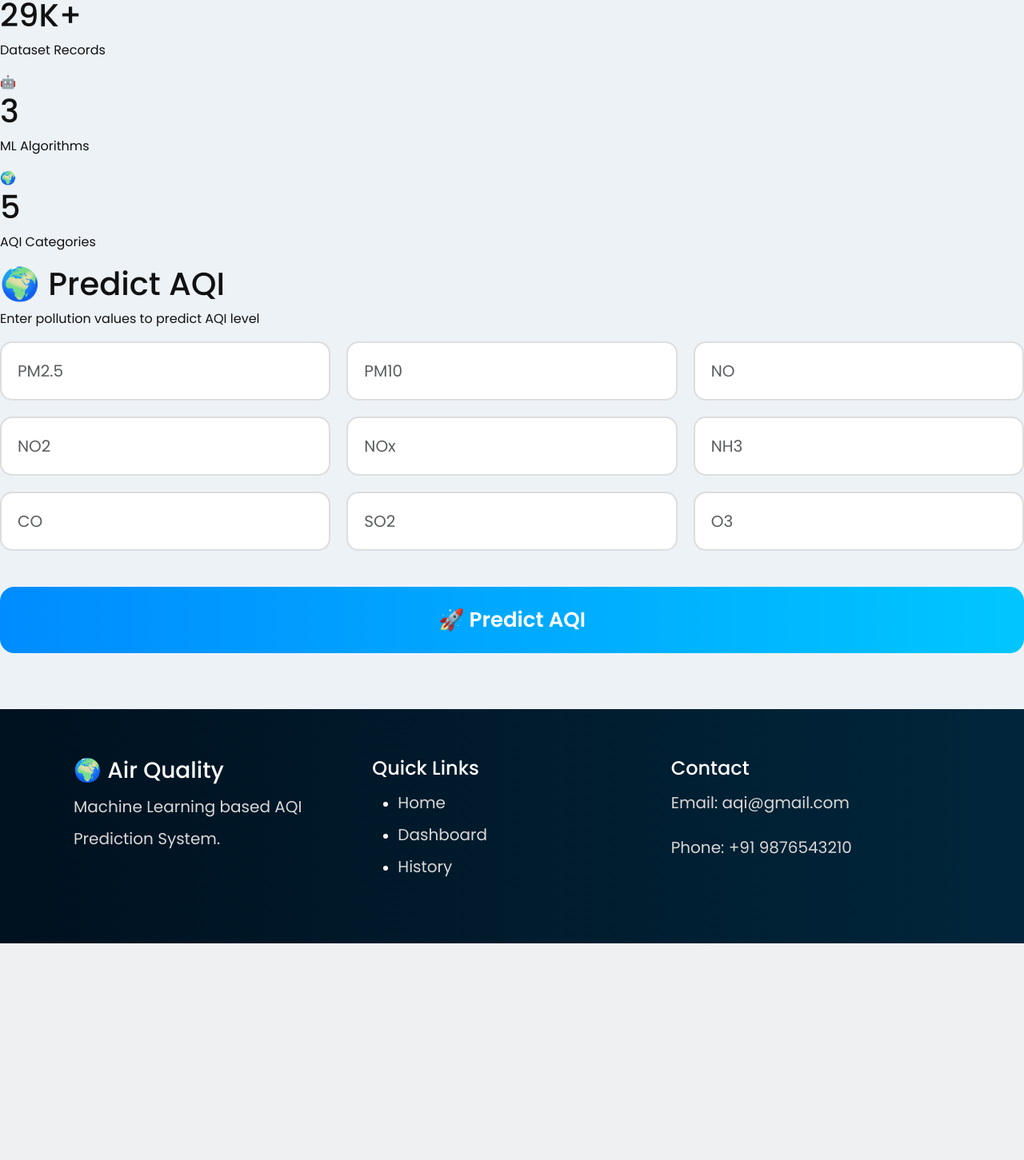
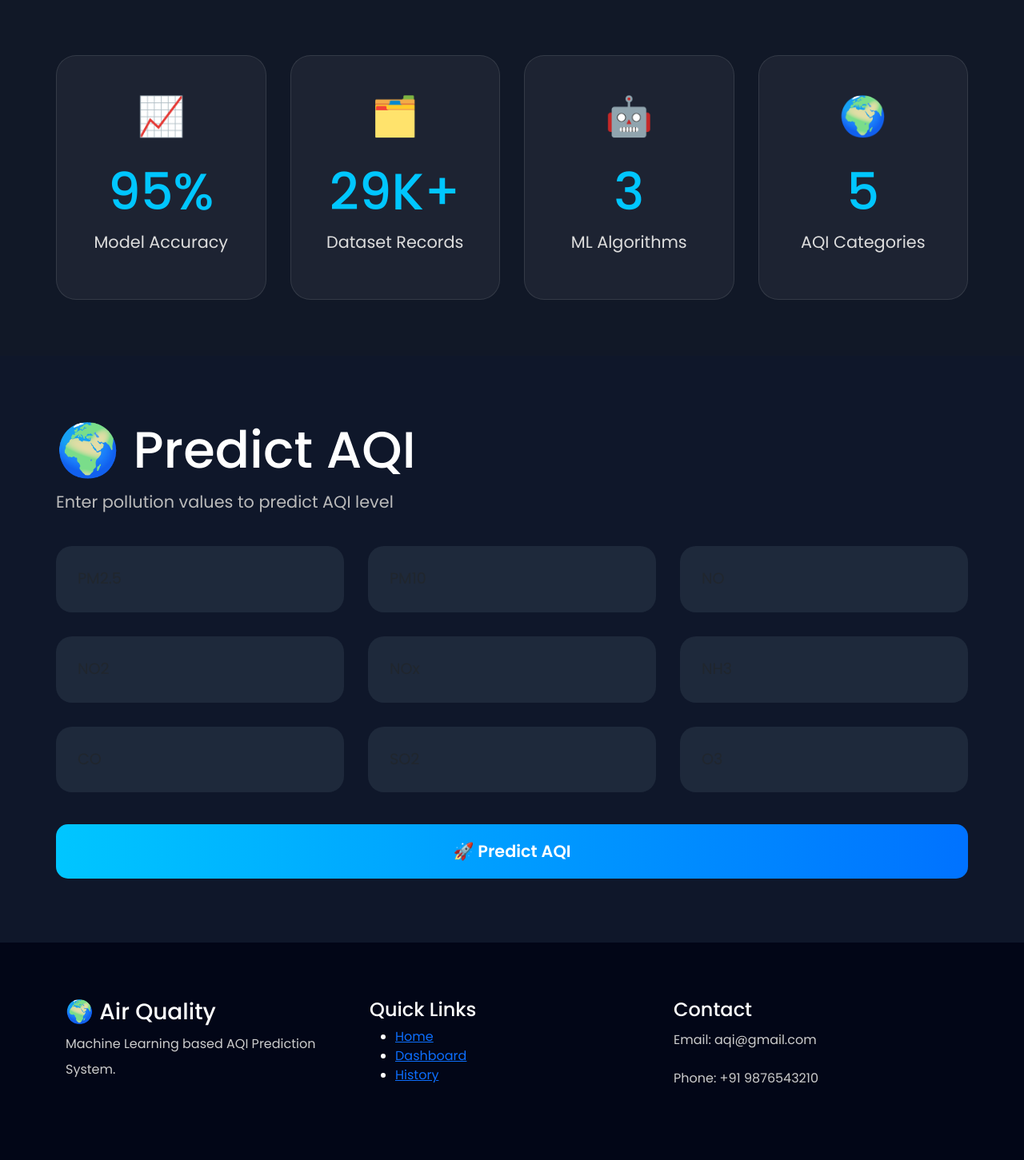
Before and after one commit to ABDfathah2723/aqi-prediction-system, a Flask app: page / in a window 1280 px wide. Shown: the part 900-2351 px from the top of the page at 80% size. Before the commit the page ends 2080 px from the top, so only its background shows below. Run offline with Flask 3, Linux system fonts and the light colour scheme; parts of the project's set-up code (start-up, migrations or seed data) failed here and were passed over.

Commit message:
Modern UI update3

```diff
--- a/static/style.css
+++ b/static/style.css
@@ -9,239 +9,212 @@
     font-family:'Poppins',sans-serif;
 }
 
-/* BODY */
-
 body{
-    background:#edf2f7;
-    color:#111;
+    background:#0f172a;
+    color:white;
+    overflow-x:hidden;
 }
 
 /* NAVBAR */
 
 .navbar{
+    background:rgba(0,0,0,0.7);
+    backdrop-filter:blur(12px);
+    padding:20px 60px;
+    position:sticky;
+    top:0;
+    z-index:1000;
+    border-bottom:1px solid rgba(255,255,255,0.1);
+}
+
+.navbar-brand{
+    font-size:2rem;
+    font-weight:700;
+    color:#fff !important;
+}
+
+.nav-link{
+    color:#ddd !important;
+    margin-left:20px;
+    font-size:1.1rem;
+    transition:0.3s;
+}
+
+.nav-link:hover{
+    color:#00c6ff !important;
+}
+
+/* HERO SECTION */
+
+.hero-section{
     width:100%;
-    padding:25px 70px;
-    background:linear-gradient(to right,#00111f,#01263b);
+    min-height:100vh;
+    background:
+    linear-gradient(rgba(0,0,0,0.6),
+    rgba(0,0,0,0.7)),
+    url("https://images.unsplash.com/photo-1532102235608-dc8fc689c9ab?q=80&w=1974&auto=format&fit=crop");
+    background-size:cover;
+    background-position:center;
+    padding:80px 70px;
+    display:flex;
+    align-items:center;
+}
+
+.hero-overlay{
+    width:100%;
     display:flex;
     justify-content:space-between;
     align-items:center;
-    position:sticky;
-    top:0;
-    z-index:1000;
-}
-
-.logo{
-    color:white;
-    font-size:42px;
-    font-weight:700;
-}
-
-.logo span{
-    color:#00c3ff;
-}
-
-.nav-links a{
-    color:white;
-    text-decoration:none;
-    margin-left:35px;
-    font-size:22px;
-    transition:0.3s;
-}
-
-.nav-links a:hover{
-    color:#00c3ff;
-}
-
-/* HERO */
-
-.hero-section{
-    width:95%;
-    margin:40px auto;
-    border-radius:35px;
-    overflow:hidden;
-    background:
-    linear-gradient(rgba(0,0,0,0.55),
-    rgba(0,0,0,0.55)),
-    url('https://images.unsplash.com/photo-1534088568595-a066f410bcda');
-
-    background-size:cover;
-    background-position:center;
-}
-
-.hero-overlay{
-    display:flex;
-    justify-content:space-between;
-    align-items:center;
-    padding:70px;
+    gap:50px;
+    flex-wrap:wrap;
 }
 
 /* HERO TEXT */
 
 .hero-text{
-    width:60%;
+    flex:1;
+    animation:slideLeft 1s ease;
 }
 
 .hero-text h1{
-    font-size:75px;
-    color:white;
+    font-size:6rem;
+    font-weight:800;
+    line-height:1.1;
     margin-bottom:25px;
-    font-weight:700;
 }
 
 .hero-text p{
-    color:white;
-    font-size:30px;
-    line-height:1.7;
+    font-size:1.7rem;
+    color:#ddd;
+    line-height:1.8;
+    max-width:800px;
 }
 
-.sub-text{
+.hero-subtext{
     margin-top:25px;
-    font-size:22px !important;
-    color:#d1d1d1 !important;
+    color:#00c6ff !important;
 }
 
 /* AQI CARD */
 
 .aqi-card{
-    width:430px;
-    background:rgba(0,0,0,0.55);
+    width:420px;
+    background:rgba(255,255,255,0.08);
+    backdrop-filter:blur(20px);
+    border:1px solid rgba(255,255,255,0.1);
+    border-radius:30px;
     padding:40px;
-    border-radius:30px;
-    backdrop-filter:blur(10px);
+    box-shadow:0 0 30px rgba(0,198,255,0.2);
+    animation:slideRight 1s ease;
 }
 
 .aqi-card h2{
-    color:white;
+    font-size:3rem;
+    margin-bottom:30px;
     text-align:center;
-    font-size:38px;
-    margin-bottom:30px;
 }
 
 /* INPUT */
 
-.aqi-card input{
+.city-input{
+    width:100%;
+    padding:20px;
+    border:none;
+    outline:none;
+    border-radius:15px;
+    font-size:1.2rem;
+    margin-bottom:20px;
+}
+
+/* BUTTON */
+
+.search-btn,
+.predict-btn{
     width:100%;
     padding:18px;
     border:none;
     border-radius:15px;
-    font-size:20px;
-    margin-bottom:20px;
-    outline:none;
+    background:linear-gradient(to right,#00c6ff,#0072ff);
+    color:white;
+    font-size:1.3rem;
+    font-weight:600;
+    transition:0.4s;
+    cursor:pointer;
 }
 
-/* BUTTON */
-
-.aqi-card button{
-    width:100%;
-    padding:16px;
-    border:none;
-    border-radius:15px;
-    background:#008cff;
-    color:white;
-    font-size:22px;
-    cursor:pointer;
-    transition:0.3s;
-    font-weight:600;
+.search-btn:hover,
+.predict-btn:hover{
+    transform:translateY(-4px);
+    box-shadow:0 10px 25px rgba(0,198,255,0.4);
 }
 
-.aqi-card button:hover{
-    background:#0066cc;
+/* AQI RESULT */
+
+.aqi-result{
+    margin-top:25px;
+    text-align:center;
 }
 
-/* LIVE RESULT */
-
-.live-result{
-    margin-top:35px;
-    text-align:center;
-    background:white;
-    padding:25px;
-    border-radius:25px;
+.aqi-result h1{
+    font-size:4rem;
+    color:#00ff99;
 }
 
-.live-result h2{
-    color:#222;
+/* STATS SECTION */
+
+.stats-container{
+    width:100%;
+    display:grid;
+    grid-template-columns:repeat(auto-fit,minmax(250px,1fr));
+    gap:30px;
+    padding:70px;
+    background:#111827;
 }
 
-.live-aqi{
-    font-size:100px;
-    color:green;
-    font-weight:700;
+.stats-card{
+    background:rgba(255,255,255,0.05);
+    border-radius:25px;
+    padding:40px;
+    text-align:center;
+    transition:0.4s;
+    border:1px solid rgba(255,255,255,0.1);
 }
 
-.pollution-values{
-    display:flex;
-    justify-content:space-around;
-    margin-top:25px;
+.stats-card:hover{
+    transform:translateY(-10px);
+    background:rgba(0,198,255,0.1);
 }
 
-/* INFO BOXES */
-
-.info-boxes{
-    width:95%;
-    margin:40px auto;
-
-    display:grid;
-    grid-template-columns:repeat(4,1fr);
-
-    gap:25px;
-}
-
-.info-card{
-    background:white;
-    padding:40px;
-    border-radius:30px;
-    text-align:center;
-    box-shadow:0 5px 20px rgba(0,0,0,0.08);
-    transition:0.3s;
-}
-
-.info-card:hover{
-    transform:translateY(-10px);
-}
-
-.icon{
-    font-size:50px;
+.stats-icon{
+    font-size:3rem;
     margin-bottom:20px;
 }
 
-.info-card h1{
-    font-size:65px;
-    color:#008cff;
+.stats-card h1{
+    font-size:4rem;
+    color:#00c6ff;
 }
 
-.info-card p{
-    font-size:26px;
-    font-weight:600;
-    margin-top:10px;
-}
-
-.info-card span{
-    color:gray;
-    font-size:18px;
+.stats-card p{
+    font-size:1.3rem;
+    color:#ddd;
 }
 
 /* PREDICTION SECTION */
 
-.prediction-container{
-    width:95%;
-    margin:50px auto;
+.prediction-section{
+    padding:80px 70px;
+    background:#0f172a;
 }
 
-.prediction-card{
-    background:white;
-    border-radius:35px;
-    padding:50px;
-    box-shadow:0 5px 20px rgba(0,0,0,0.08);
+.prediction-section h1{
+    font-size:4rem;
+    margin-bottom:10px;
 }
 
-.prediction-card h1{
-    font-size:60px;
-    margin-bottom:15px;
-}
-
-.prediction-card p{
-    font-size:24px;
-    color:gray;
+.prediction-section p{
+    font-size:1.3rem;
+    color:#bbb;
     margin-bottom:40px;
 }
 
@@ -249,145 +222,125 @@ body{
 
 .input-grid{
     display:grid;
-    grid-template-columns:repeat(3,1fr);
-    gap:20px;
-    margin-bottom:25px;
+    grid-template-columns:repeat(auto-fit,minmax(280px,1fr));
+    gap:30px;
+    margin-bottom:40px;
 }
 
 .input-grid input{
-    padding:20px;
-    border-radius:15px;
-    border:2px solid #ddd;
-    font-size:20px;
-    outline:none;
+    padding:25px;
+    border:none;
+    border-radius:20px;
+    background:#1e293b;
+    color:white;
+    font-size:1.2rem;
+    border:2px solid transparent;
+    transition:0.3s;
 }
 
 .input-grid input:focus{
-    border-color:#008cff;
+    border-color:#00c6ff;
+    box-shadow:0 0 15px rgba(0,198,255,0.4);
 }
 
-/* PREDICT BUTTON */
+/* RESULT CARD */
 
-.predict-btn{
-    width:100%;
-    padding:22px;
-    border:none;
-    border-radius:18px;
-    background:linear-gradient(to right,#008cff,#00c6ff);
-    color:white;
-    font-size:26px;
-    font-weight:600;
-    cursor:pointer;
-    transition:0.3s;
-    margin-top:20px;
+.result-card{
+    margin-top:50px;
+    padding:50px;
+    border-radius:30px;
+    text-align:center;
+    animation:fadeIn 1s ease;
 }
 
-.predict-btn:hover{
-    transform:scale(1.02);
-}
-
-/* RESULT */
-
-.prediction-result{
-    width:95%;
-    margin:40px auto;
-    padding:50px;
-    border-radius:30px;
-    color:white;
-    text-align:center;
-}
-
-.prediction-result h1{
-    font-size:70px;
+.result-card h1{
+    font-size:4rem;
     margin:20px 0;
 }
 
 /* FOOTER */
 
 .footer{
-    background:linear-gradient(to right,#00111f,#01263b);
-    color:white;
-    margin-top:70px;
-    padding:60px 80px;
-}
-
-.footer-container{
+    background:#020617;
+    padding:70px;
     display:grid;
-    grid-template-columns:repeat(3,1fr);
+    grid-template-columns:repeat(auto-fit,minmax(250px,1fr));
     gap:40px;
 }
 
 .footer h2{
-    margin-bottom:25px;
-    font-size:35px;
+    margin-bottom:20px;
 }
 
-.footer p,
-.footer a{
-    color:#d8d8d8;
-    font-size:20px;
+.footer p{
+    color:#ccc;
     line-height:2;
-    text-decoration:none;
 }
 
-/* RESPONSIVE */
+/* ANIMATIONS */
 
-@media(max-width:1200px){
+@keyframes slideLeft{
+    from{
+        opacity:0;
+        transform:translateX(-100px);
+    }
+    to{
+        opacity:1;
+        transform:translateX(0);
+    }
+}
+
+@keyframes slideRight{
+    from{
+        opacity:0;
+        transform:translateX(100px);
+    }
+    to{
+        opacity:1;
+        transform:translateX(0);
+    }
+}
+
+@keyframes fadeIn{
+    from{
+        opacity:0;
+        transform:translateY(30px);
+    }
+    to{
+        opacity:1;
+        transform:translateY(0);
+    }
+}
+
+/* MOBILE */
+
+@media(max-width:992px){
 
     .hero-overlay{
         flex-direction:column;
-        gap:40px;
-    }
-
-    .hero-text{
-        width:100%;
-        text-align:center;
     }
 
     .hero-text h1{
-        font-size:55px;
+        font-size:4rem;
+    }
+
+    .hero-text p{
+        font-size:1.3rem;
     }
 
     .aqi-card{
         width:100%;
     }
 
-    .info-boxes{
-        grid-template-columns:repeat(2,1fr);
+    .prediction-section{
+        padding:50px 20px;
     }
 
-    .input-grid{
-        grid-template-columns:1fr;
+    .hero-section{
+        padding:50px 20px;
     }
 
+    .stats-container{
+        padding:40px 20px;
+    }
 }
-
-@media(max-width:768px){
-
-    .navbar{
-        flex-direction:column;
-        gap:20px;
-    }
-
-    .nav-links a{
-        margin:0 10px;
-        font-size:18px;
-    }
-
-    .hero-text h1{
-        font-size:42px;
-    }
-
-    .hero-text p{
-        font-size:22px;
-    }
-
-    .info-boxes{
-        grid-template-columns:1fr;
-    }
-
-    .footer-container{
-        grid-template-columns:1fr;
-    }
-
-}
```
